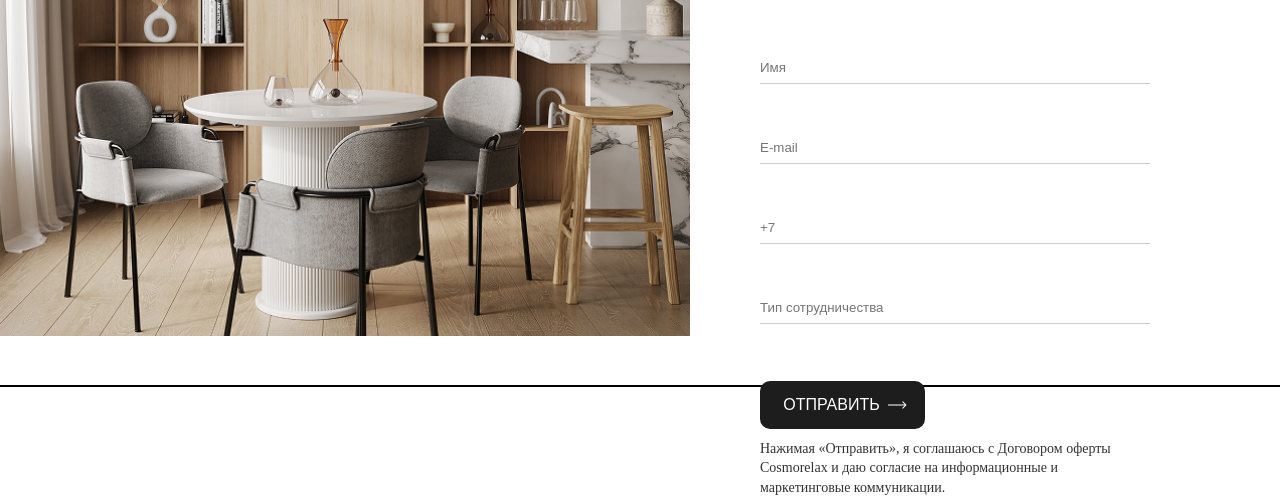
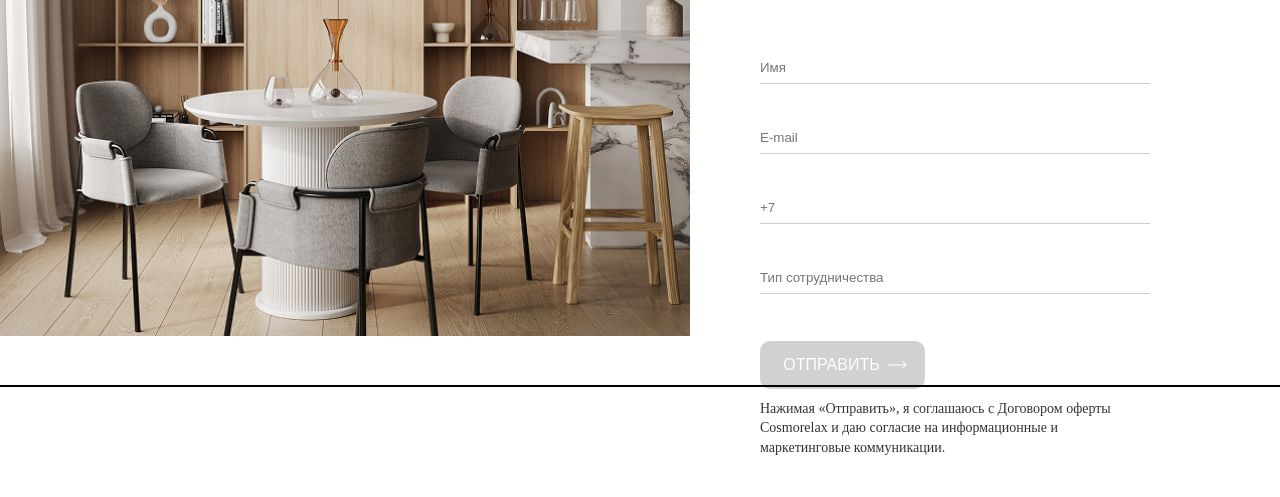
Before and after one commit to front-dev-071/pet-project, a website built with webpack: page src/index.html in a window 1280 px wide. Shown: the part 752-1249 px from the top of the page. After the commit the page ends 1209 px from the top, so only its background shows below. Built offline with nearby package versions, Linux system fonts and the light colour scheme.

Commit message:
feat: выполнить первоначальную настройку формы для работы с IMask, поправить стили ошибок полей формы

```diff
--- a/src/index.html
+++ b/src/index.html
@@ -51,6 +51,7 @@
 				</div>
 
 				<form class="form" id="contactForm" novalidate>
+					<label class="form__label" for="username">
 						<input
 							class="form__input"
 							id="username"
@@ -62,7 +63,9 @@
 							placeholder="Имя"
 						/>
 						<span class="username-error form__input-error"></span>
+					</label>
 
+					<label class="form__label" for="email">
 						<input
 						class="form__input"
 						id="email"
@@ -73,29 +76,34 @@
 						placeholder="E-mail"
 						/>
 						<span class="email-error form__input-error"></span>
+					</label>
 
+					<label class="form__label" for="phonenumber">
 						<input
 						class="form__input"
-						id="phoneNumber"
+						id="phonenumber"
 						type="text"
-						name="phoneNumber"
+						name="phonenumber"
 						required
 						title="Введите Ваш номер телефона"
 						placeholder="+7"
 						/>
-					<span class="phone-number-error form__input-error"></span>
+						<span class="phonenumber-error form__input-error"></span>
+					</label>
 
+					<label class="form__label" for="cooperation">
 						<input
 						class="form__input"
 						id="cooperation"
 						type="text"
 						name="cooperation"
-						maxlength="150"
+						maxlength="100"
 						placeholder="Тип сотрудничества"
 						/>
-					<span class="form__input-error"></span>
+						<span class="cooperation-error form__input-error"></span>
+					</label>
 
-					<button class="form__submit-button text-uppercase" type="submit">
+						<button class="form__submit-button form__submit-button_valid text-uppercase" type="submit">
 						Отправить
 						<img src="/img/form/right-arrow-icon.svg" alt="Стрелочка" />
 					</button>
--- a/src/js/form/form.js
+++ b/src/js/form/form.js
@@ -3,14 +3,9 @@ import IMask from "imask";
 import { enableValidation } from "../validate/validate";
 
 //* IMask *//
-const phoneElement = document.getElementById("phoneNumber");
+const phoneElement = document.getElementById("phonenumber");
 const maskOptions = { mask: "+{7}(000)000-00-00" };
 const mask = IMask(phoneElement, maskOptions);
-
-document.getElementById("contactForm").addEventListener("submit", (event) => {
-	event.preventDefault();
-	alert("Форма отправлена!");
-});
 
 //* Валидация *//
 const validationConfig = {
@@ -26,15 +21,18 @@ const validationConfig = {
 const form = document.querySelector('.form');
 const userNameInput = document.querySelector('#username');
 const emailInput = document.querySelector('#email');
-const passwordInput = document.querySelector('#phoneNumber');
+const passwordInput = document.querySelector('#phonenumber');
 
 function handleSubmit(evt) {
   evt.preventDefault();
+
   console.log({
     username: userNameInput.value,
     email: emailInput.value,
     password: passwordInput.value,
   })
+
+	alert("Форма отправлена!");
 }
 
 form.addEventListener('submit', handleSubmit);
--- a/src/js/validate/validate.js
+++ b/src/js/validate/validate.js
@@ -46,12 +46,6 @@ function setEventListeners(formElement, config) {
 
 	toggleButtonState(inputList, buttonElement, config);
 
-	// formElement.addEventListener('input', (evt) => {
-	//   const inputElement = evt.target;
-	//   checkInputValidity(formElement, inputElement, config);
-	//   toggleButtonState(inputList, buttonElement, config);
-	// })
-
 	inputList.forEach((inputElement) => {
 		inputElement.addEventListener("input", () => {
 			checkInputValidity(formElement, inputElement, config);
--- a/src/scss/style.scss
+++ b/src/scss/style.scss
@@ -96,7 +96,6 @@
 		img {
 			width: 100%;
 			height: auto;
-			// border-radius: 10px;
 		}
 	}
 
@@ -108,49 +107,68 @@
 		justify-content: center;
 		gap: 8px;
 		font-size: 16px;
-
-		background-color: rgba(29, 29, 29, 1);
-		color: white;
 		padding: 15px 17px 15px 22px;
 		border: none;
 		border-radius: 10px;
 		cursor: pointer;
 
-		&:hover {
-			opacity: 0.8;
+		&_valid {
+			color: white;
+			background-color: rgba(29, 29, 29, 1);
+			opacity: 1;
+
+			&:hover {
+				opacity: 0.8;
+			}
 		}
+
+		&_invalid {
+			color: white;
+			background-color: rgba(29, 29, 29, 1);
+			opacity: 0.2;
+		}
+
 	}
 
-	&__input {
-		border: none;
-		border-bottom: 1px solid #ccc;
-		padding: 8px 0;
-		// margin-bottom: 0;
-			margin-bottom: 38px;
-
-		&:focus {
-			outline: none;
-			border-bottom-color: #888;
-		}
-
-		// &:not(:last-child) {
-		// 	margin-bottom: 38px;
-		// }
+	&__label {
+		width: 100%;
+		position: relative;
+		margin-bottom: 38px;
 
 		&:last-of-type {
 			margin-bottom: 47px;
 		}
 	}
 
-	&__input-error {
-		height: 10px;
+	&__input {
+		width: 100%;
+		border: none;
+		border-bottom: 1px solid #ccc;
+		padding: 8px 0;
+		// margin-bottom: 0;
+			// margin-bottom: 38px;
+
+		&:focus {
+			outline: none;
+			border-bottom-color: #888;
+		}
 	}
 
-	&__input-type {
-		&_error {
-			color: red;
-		}
+	&__input-error {
+		position: absolute;
+		top: 100%;
+		left: 0;
+		height: max-content;
+		color: red;
 	}
+
+	// &__input-type {
+	// 	&_error {
+	// 		color: red;
+	// 	}
+	// }
+
+
 
 	&__disclaimer {
 		font-size: 14px;
```
Also changed, not shown: src/css/style.css, 1 other file. Lines whose indentation alone changed are shown as unchanged.
